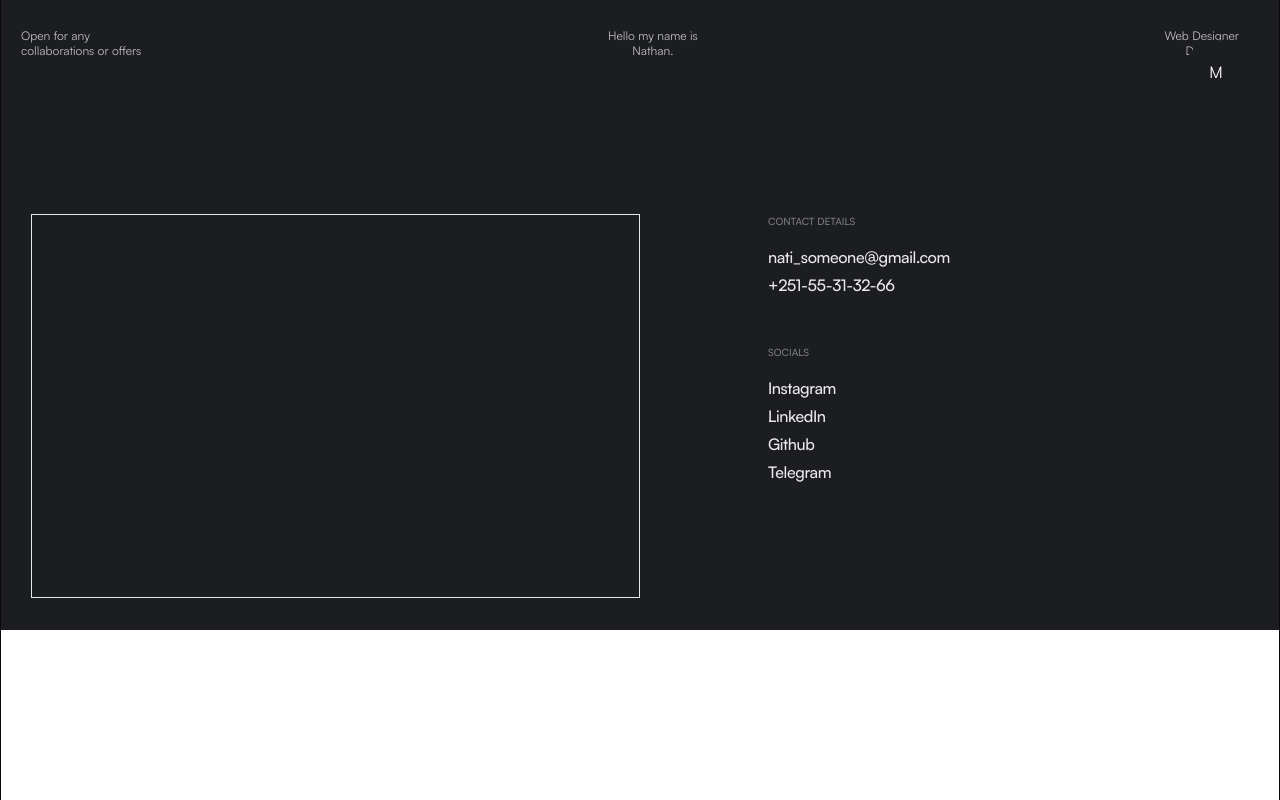
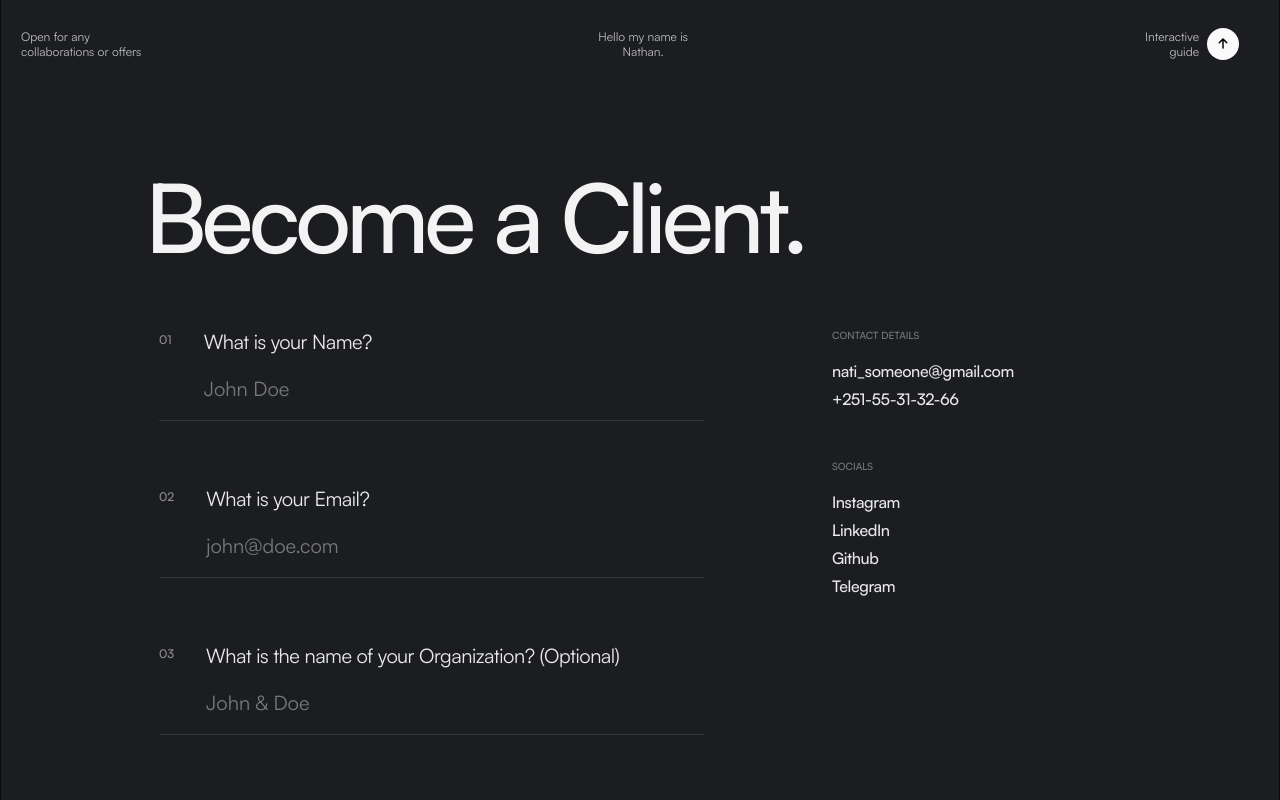
Before and after one commit to natisomeone/portfolio, an Angular app: page /contact in a window 1280 px wide. Built offline with nearby package versions, Linux system fonts and the light colour scheme.

Commit message:
contact-page-updated

```diff
--- a/src/app/app.component.ts
+++ b/src/app/app.component.ts
@@ -8,8 +8,8 @@ import { MenuBtnComponent } from './components/menu-btn/menu-btn.component';
   standalone: true,
   imports: [RouterOutlet, MenuComponent, MenuBtnComponent],
   template: ` <main class="w-full h-full relative overflow-x-hidden">
-    <app-menu [isMenuVisible]="isMenuVisible"/>
-    <app-menu-btn [toggleMenu]="toggleVisibility"/>
+    <!-- <app-menu [isMenuVisible]="isMenuVisible"/> -->
+    <!-- <app-menu-btn [toggleMenu]="toggleVisibility"/> -->
     <router-outlet></router-outlet>
   </main>`,
 })
--- /dev/null
+++ b/src/app/components/contact-form/contact-form.component.ts
@@ -0,0 +1,57 @@
+import { Component } from '@angular/core';
+import { ButtonComponent } from "../ui/button/button.component";
+
+@Component({
+  selector: 'app-contact-form',
+  standalone: true,
+  imports: [ButtonComponent],
+  template: `
+    <form class="flex flex-col items-end">
+      @for (form of forms; track $index) {
+        <div class="w-full flex border-b border-white/10 mb-16">
+          <p class="text-white/50 text-xs mt-1 font-medium">{{form.number}}</p>
+          <div class="ml-8">
+            <label for="name" class="text-white/90 focus:text-white/50 text-xl tracking-tight"
+              >{{form.label}}</label
+            >
+            <input
+              type="{{form.type}}"
+              placeholder="{{form.placeholder}}"
+              class="outline-none w-full border-none placeholder-white/40 text-white/95 bg-transparent h-16 text-xl"
+            />
+          </div>
+        </div>
+      }
+      <app-button [label]="'Send it!'" [textColor]="'text-white'" [borderColor]="'border-white/10'"/>
+    </form>
+  `,
+  styles: ``,
+})
+export class ContactFormComponent {
+  forms = [
+    {
+      number: '01',
+      label: 'What is your Name?',
+      placeholder: 'John Doe',
+      type: 'text',
+    },
+    {
+      number: '02',
+      label: 'What is your Email?',
+      placeholder: 'john@doe.com',
+      type: 'email',
+    },
+    {
+      number: '03',
+      label: 'What is the name of your Organization? (Optional)',
+      placeholder: 'John & Doe',
+      type: 'text',
+    },
+    {
+      number: '04',
+      label: 'What is the service you are looking for?',
+      placeholder: 'Web Design, Web Development, Re-design...',
+      type: 'text',
+    },
+  ]
+}
--- a/src/app/components/navbar/navbar.component.ts
+++ b/src/app/components/navbar/navbar.component.ts
@@ -10,8 +10,9 @@ import { Component, Input } from '@angular/core';
       <p class="text-center leading-tight text-xs {{textColor}}">
         Hello my name is <br>Nathan.
       </p>
-      <a href="#">
-        <p class="text-xs text-end leading-tight {{textColor}}">Web Designer <br> Developer</p>
+      <a href="#" class="flex items-center">
+        <p class="text-xs text-end leading-tight {{textColor}}">Interactive <br> guide</p>
+        <i class="fa-solid fa-arrow-up ml-2 h-8 w-8 text-xs flex items-center justify-center rounded-full bg-surface-50"></i>
       </a>
     </nav>
   `,
--- a/src/app/pages/contact/contact.component.ts
+++ b/src/app/pages/contact/contact.component.ts
@@ -1,18 +1,27 @@
 import { Component } from '@angular/core';
-import { NavbarComponent } from "../../components/navbar/navbar.component";
+import { NavbarComponent } from '../../components/navbar/navbar.component';
+import { ContactFormComponent } from '../../components/contact-form/contact-form.component';
 
 @Component({
   selector: 'app-contact',
   standalone: true,
-  imports: [NavbarComponent],
+  imports: [NavbarComponent, ContactFormComponent],
   template: `
     <div class="w-full h-auto relative bg-surface-dark">
-      <app-navbar [textColor]="'text-white/70'"/>
+      <app-navbar [textColor]="'text-white/70'" />
+      <div class="w-full pl-32">
+        <h2
+          class="text-8xl text-white/95 tracking-tighter font-medium ml-4 mt-20"
+        >
+          Become a Client.
+        </h2>
+        <section class="w-full grid grid-cols-1 md:grid-cols-2 pt-16">
+          <div class="w-full grid grid-cols-1">
+            <!-- Contact Form -->
+            <app-contact-form />
+          </div>
 
-      <section class="w-full grid grid-cols-1 md:grid-cols-2 pt-32">
-        <div class="w-full h-96 border">
-
-        </div>
+          <!-- Quick Contacts -->
           <div class="w-full md:pl-32">
             <div class="mb-12">
               <h4 class="text-[10px] mb-4 uppercase font-medium text-white/40">
@@ -41,21 +50,21 @@ import { NavbarComponent } from "../../components/navbar/navbar.component";
           </div>
         </section>
       </div>
+    </div>
   `,
   styles: ``,
 })
 export class ContactComponent {
-
   details = [
     {
       label: 'nati_someone@gmail.com',
-      link: ''
+      link: '',
     },
     {
       label: '+251-55-31-32-66',
-      link: ''
-    }
-  ]
+      link: '',
+    },
+  ];
 
   socials = [
     {
--- a/src/app/pages/home/sections/benefits-section/benefits-section.component.ts
+++ b/src/app/pages/home/sections/benefits-section/benefits-section.component.ts
@@ -77,8 +77,8 @@ export class BenefitsSectionComponent {
   solutions = [
     {
       number: '01',
-      title: 'Accelerated Time-to-Market',
-      description: ` Modern approaches streamline development, enabling timely launches with less pressure.`,
+      title: 'Flexible Web Design',
+      description: `Adaptive designs allow for seamless feature integration and business adaptability, ensuring a unified presence.`,
     },
     {
       number: '02',
@@ -87,8 +87,8 @@ export class BenefitsSectionComponent {
     },
     {
       number: '03',
-      title: 'Flexible Web Design',
-      description: `Adaptive designs allow for seamless feature integration and business adaptability, ensuring a unified presence.`,
+      title: 'Accelerated Time-to-Market',
+      description: ` Modern approaches streamline development, enabling timely launches with less pressure.`,
     },
     {
       number: '04',
```
Lines whose indentation alone changed are shown as unchanged.
